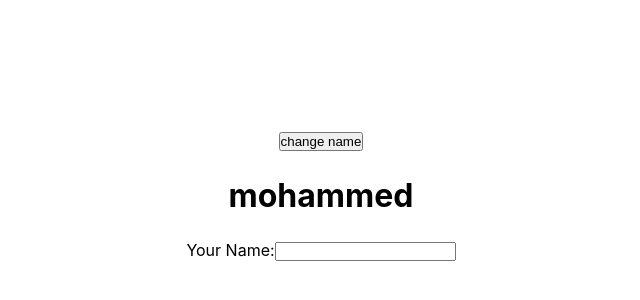
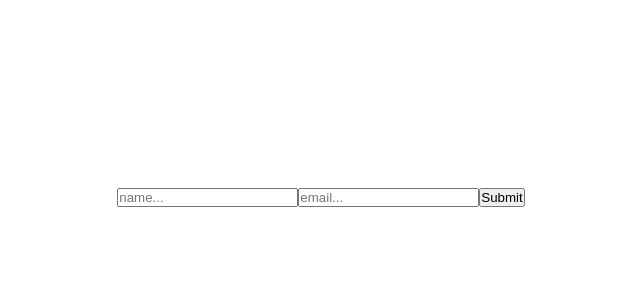
Before and after one commit to M0hamad-Ramadan/blank-react-app, a React (Create React App) app: page / in a window 1280 px wide. Shown: the part 204-504 px from the top of the page, without its empty margins (319-959 px from the left). Built offline with nearby package versions, Linux system fonts and the light colour scheme; the HTML template or start-up script is replaced by a standard one.

Commit message:
hande-form-1

```diff
--- a/src/App.js
+++ b/src/App.js
@@ -1,9 +1,9 @@
-import MyBtn from "./MyBtn";
-import MyInpt from "./MyInpt";
+import MyForm from "./MyForm";
+
 function App() {
-  return <div className="App"> <MyBtn /> <MyInpt /> </div>;
+  return <div className="App"> <MyForm /> </div>;
 }
 
-// condition rendering
+
 
 export default App;
--- a/src/MyBtn.js
+++ /dev/null
@@ -1,16 +0,0 @@
-import { useState } from "react";
-
-export default function MyBtn() {
-  const [name, setName] = useState("mohammed");
-
-  function changeName() {
-    name === "mohammed" ? setName("omar") : setName("mohammed");
-  }
-
-  return (
-    <>
-      <button onClick={changeName}>change name</button>
-      <h1>{name}</h1>
-    </>
-  );
-}
--- /dev/null
+++ b/src/MyForm.js
@@ -0,0 +1,29 @@
+import { useState } from "react";
+
+export default function MyForm() {
+  const [userName, setUserName] = useState("");
+  const [userEmail, setuserEmail] = useState("");
+  return (
+    <form onSubmit={(e)=>{e.preventDefault()}}>
+      <input
+        type="text"
+        placeholder="name..."
+        value={userName}
+        onChange={(e) => {
+          setUserName(e.target.value);
+        }}
+      />
+
+      <input
+        type="text"
+        placeholder="email..."
+        value={userEmail}
+        onChange={(e) => {
+          setuserEmail(e.target.value);
+        }}
+      />
+
+      <button>Submit</button>
+    </form>
+  );
+}
--- a/src/MyInpt.js
+++ /dev/null
@@ -1,15 +0,0 @@
-import { useState } from "react";
-
-export default function MyInpt() {
-  const [myInpValue, setInpValue] = useState("");
-
-  function handleInpChange(e) {
-    setInpValue(e.currentTarget.value);
-  }
-  return (
-    <div>
-      <label>Your Name:</label>
-      <input type="text" onChange={handleInpChange} value={myInpValue} />
-    </div>
-  );
-}
```
